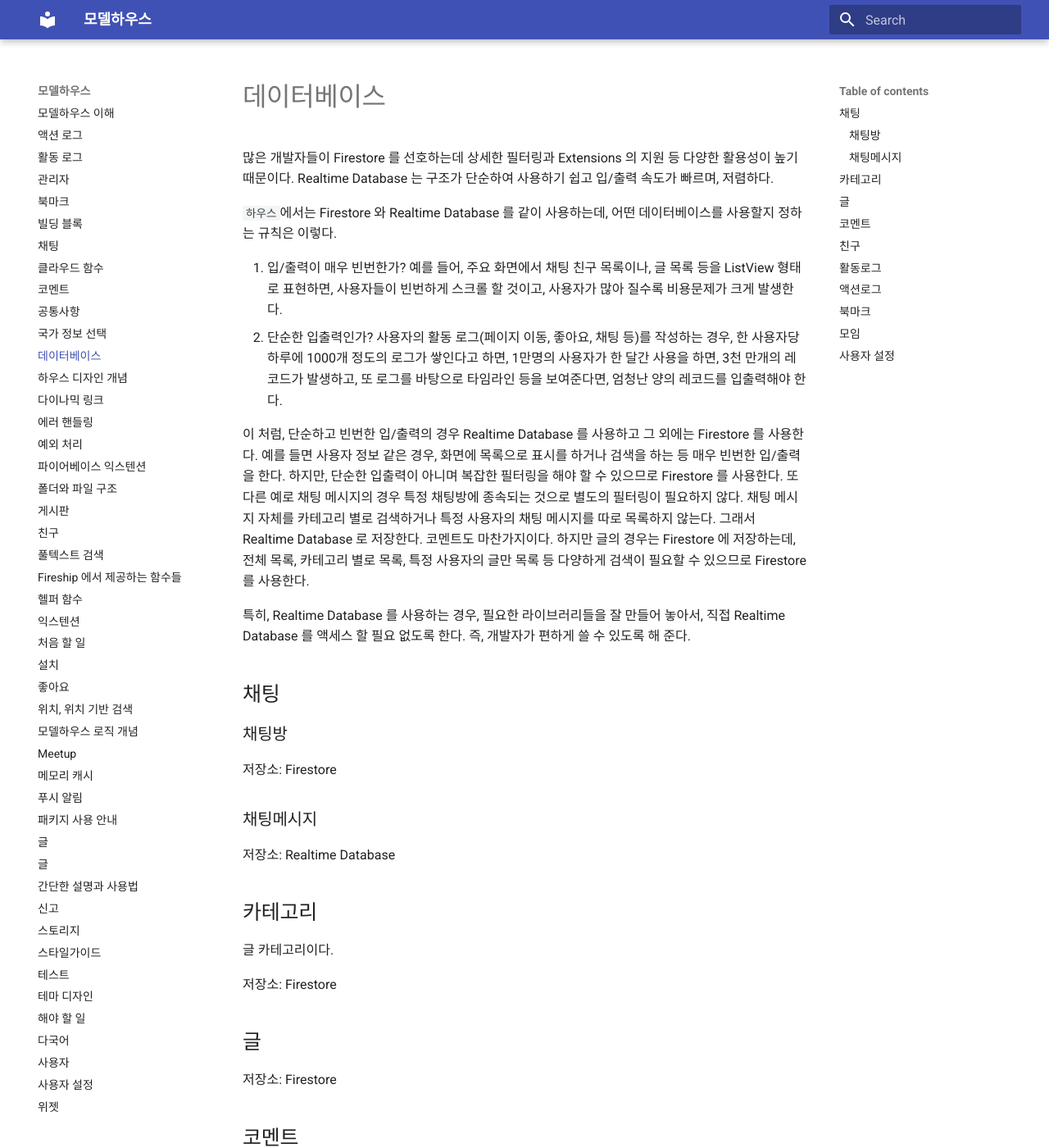
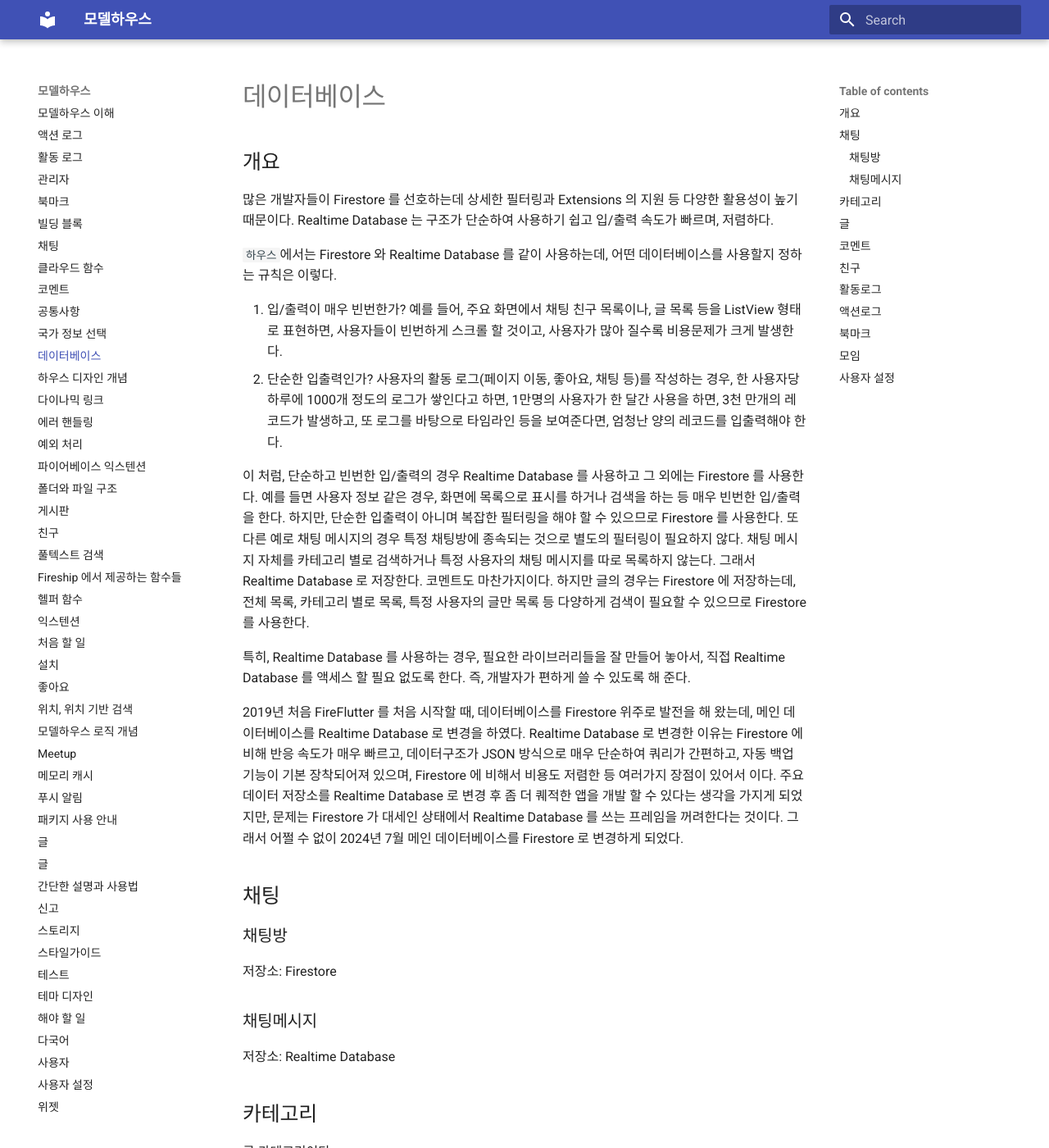
Before and after one commit to withcenterdev5/model_house, an MkDocs documentation site: the page built from docs/database.md, in a window 1280 px wide and 1400 px high. Shown: the whole window at 82% size. Built offline with MkDocs 1.6.1 and Material for MkDocs 9.7.7, drawn with Linux system fonts in a browser that asks for light colours.

```diff
--- a/docs/database.md
+++ b/docs/database.md
@@ -1,4 +1,7 @@
 # 데이터베이스
+
+## 개요
+
 
 많은 개발자들이 Firestore 를 선호하는데 상세한 필터링과 Extensions 의 지원 등 다양한 활용성이 높기 때문이다. Realtime Database 는 구조가 단순하여 사용하기 쉽고 입/출력 속도가 빠르며, 저렴하다.
 
@@ -11,6 +14,11 @@
 
 특히, Realtime Database 를 사용하는 경우, 필요한 라이브러리들을 잘 만들어 놓아서, 직접 Realtime Database 를 액세스 할 필요 없도록 한다. 즉, 개발자가 편하게 쓸 수 있도록 해 준다.
 
+
+
+2019년 처음 FireFlutter 를 처음 시작할 때, 데이터베이스를 Firestore 위주로 발전을 해 왔는데, 메인 데이터베이스를 Realtime Database 로 변경을 하였다.
+Realtime Database 로 변경한 이유는 Firestore 에 비해 반응 속도가 매우 빠르고, 데이터구조가 JSON 방식으로 매우 단순하여 쿼리가 간편하고, 자동 백업 기능이 기본 장착되어져 있으며, Firestore 에 비해서 비용도 저렴한 등 여러가지 장점이 있어서 이다.
+주요 데이터 저장소를 Realtime Database 로 변경 후 좀 더 퀘적한 앱을 개발 할 수 있다는 생각을 가지게 되었지만, 문제는 Firestore 가 대세인 상태에서 Realtime Database 를 쓰는 프레임을 꺼려한다는 것이다. 그래서 어쩔 수 없이 2024년 7월 메인 데이터베이스를 Firestore 로 변경하게 되었다.
 
 
 ## 채팅
```
Also changed, not shown: README.md (+9 -0 lines).
